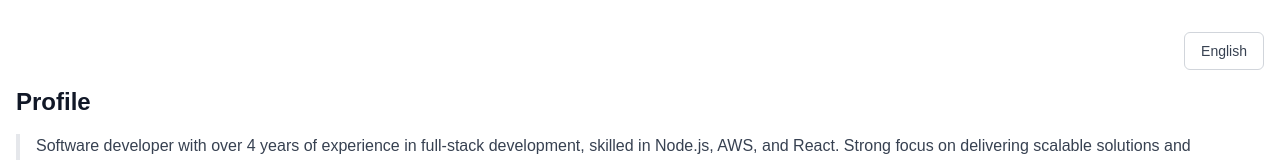
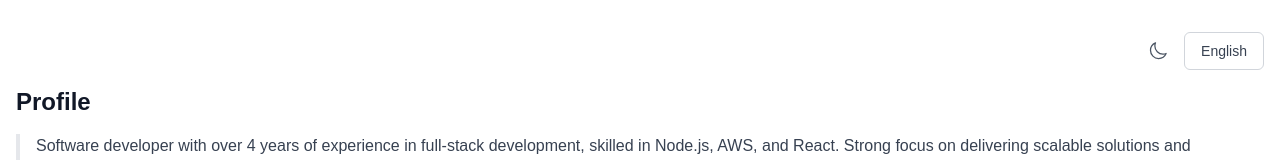
Before and after one commit to franklevel/resume, a Next.js app: page / in a window 1280 px wide. Shown: the top 160 px of the page. Built offline with nearby package versions, Linux system fonts and the light colour scheme.

Commit message:
feat: add theme switcher

```diff
--- a/package.json
+++ b/package.json
@@ -9,6 +9,7 @@
     "lint": "next lint"
   },
   "dependencies": {
+    "@heroicons/react": "^2.2.0",
     "axios": "^1.7.9",
     "i18next": "^24.2.2",
     "i18next-browser-languagedetector": "^8.0.2",
--- a/src/components/ResumeContent.tsx
+++ b/src/components/ResumeContent.tsx
@@ -1,6 +1,7 @@
 import type { ResumeData } from '@/types/resume';
 import SectionList from './common/SectionList';
 import LanguageSwitcher from './LanguageSwitcher';
+import ThemeSwitcher from './ThemeSwitcher';
 
 interface Props {
   lang: string;
@@ -10,7 +11,8 @@ interface Props {
 export default function ResumeContent({ lang, resumeData }: Props) {
   return (
     <main className="container mx-auto px-4 py-8">
-      <div className="flex justify-end mb-4">
+      <div className="flex justify-end items-center gap-2 mb-4">
+        <ThemeSwitcher />
         <LanguageSwitcher />
       </div>
       <SectionList language={lang} resumeData={resumeData} />
--- /dev/null
+++ b/src/components/ThemeSwitcher.tsx
@@ -0,0 +1,22 @@
+'use client';
+
+import { useTheme } from 'next-themes';
+import { SunIcon, MoonIcon } from '@heroicons/react/24/outline';
+
+export default function ThemeSwitcher() {
+  const { theme, setTheme } = useTheme();
+
+  return (
+    <button
+      onClick={() => setTheme(theme === 'dark' ? 'light' : 'dark')}
+      className="p-2 rounded-lg hover:bg-gray-100 dark:hover:bg-gray-800 transition-colors"
+      aria-label="Toggle theme"
+    >
+      {theme === 'dark' ? (
+        <SunIcon className="h-5 w-5 text-gray-600 dark:text-gray-400" />
+      ) : (
+        <MoonIcon className="h-5 w-5 text-gray-600 dark:text-gray-400" />
+      )}
+    </button>
+  );
+}
```
Also changed, not shown: 1 other file (tests, documents, lock files or other folders).
